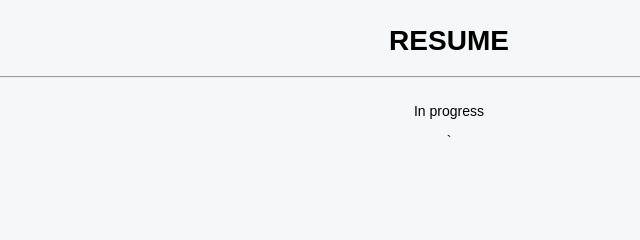
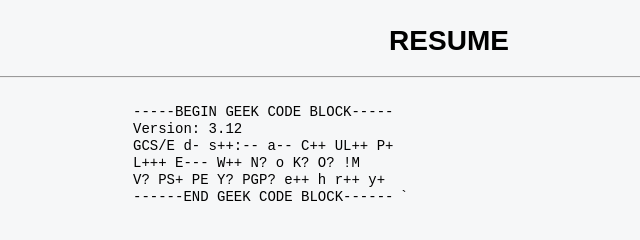
Before and after one commit to jakehappersett/jakehappersett.github.io, a plain HTML site: page res.html in a window 1280 px wide. Shown: the whole page, without its empty margins (191-831 px from the left). Drawn offline with Linux system fonts and the light colour scheme.

Commit message:
cname changes

```diff
--- a/home.css
+++ b/home.css
@@ -16,9 +16,15 @@ a {
 	text-align:center;
 	margin:25px auto 25px;
 }
+
 #top h1 {
 	font-weight:bold;
 	text-transform:uppercase;
+}
+#left {
+	text-align:left;
+	margin: 0 auto;
+	width: 50%;
 }
 #line {
 	padding: 0 10px;
--- a/res.html
+++ b/res.html
@@ -14,8 +14,15 @@
 			<hr id="line"></hr>
 		</header>
 		<main>
-			<div id="top">
-				<p> In progress </p>
+			<div id="left">
+				<code >
+					-----BEGIN GEEK CODE BLOCK-----<br>
+					Version: 3.12<br>
+					GCS/E d- s++:-- a-- C++ UL++ P+<br>
+					L+++ E--- W++ N? o K? O? !M <br>
+					V? PS+ PE Y? PGP? e++ h r++ y+<br>
+					------END GEEK CODE BLOCK------
+ 				</code>
 `			</div>
 		</main>
 	</body>
```
Also changed, not shown: 2 other files.
